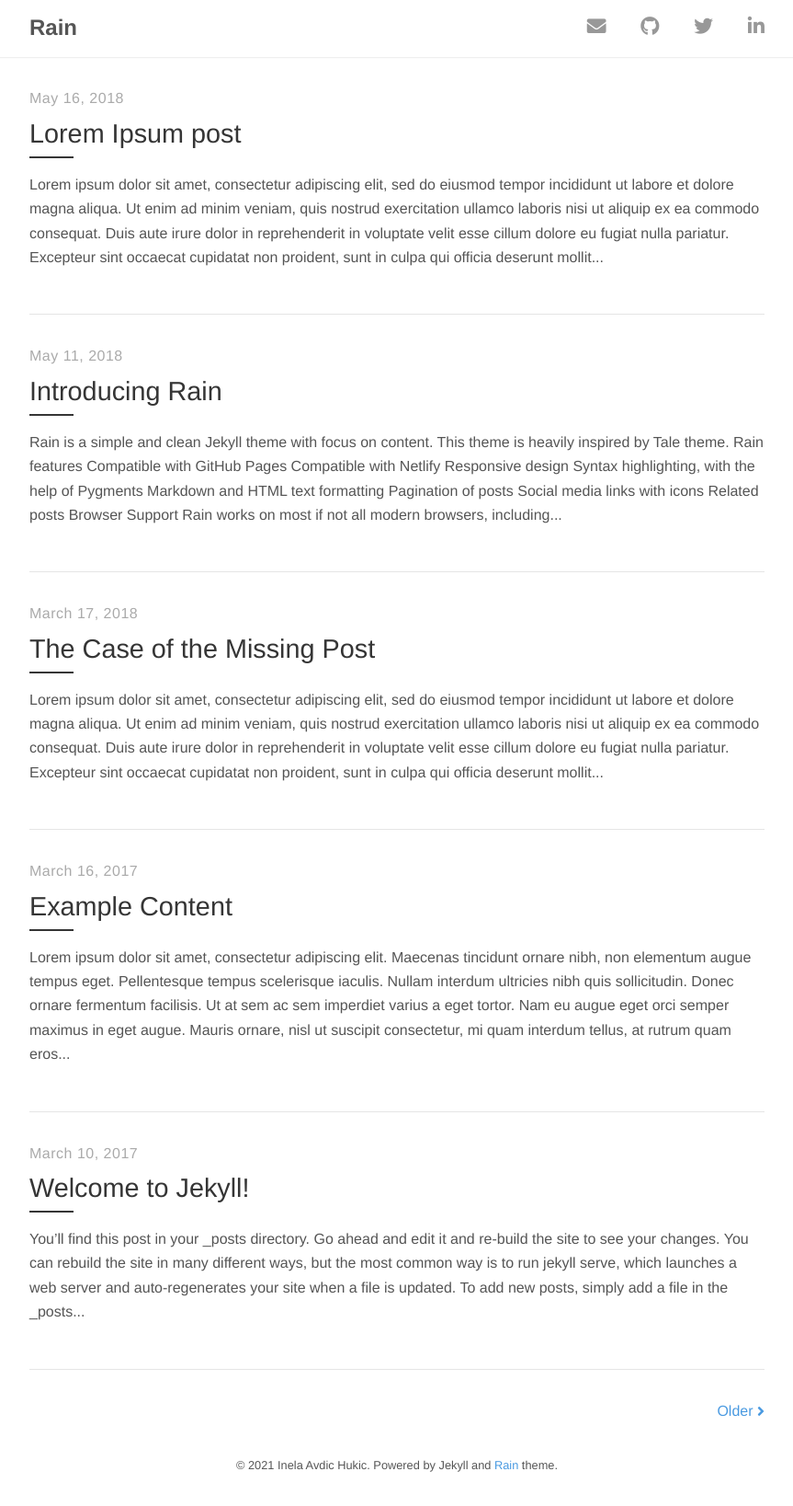
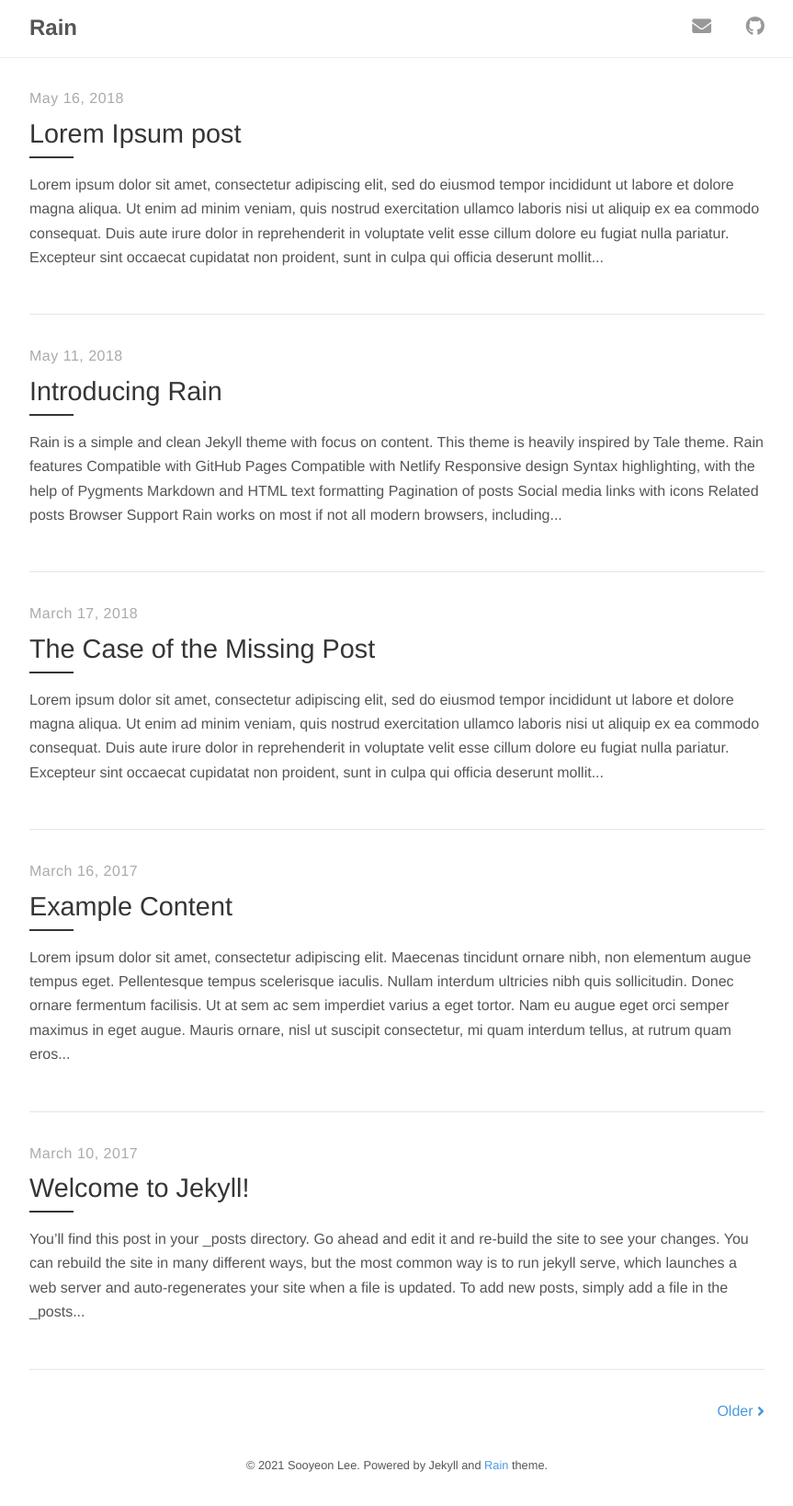
Before and after one commit to 32sylee/32sylee.github.io, a Jekyll site: the page built from index.html, in a window 1280 px wide. Shown: the whole page at 92% size, without its empty margins (208-1071 px from the left). Built offline with Jekyll 4.4.1, drawn with Linux system fonts in a browser that asks for light colours; nearby versions of some CDN libraries; the list of posts is cut into pages by our own code.

Commit message:
프로필 정보 수정

```diff
--- a/_config.yml
+++ b/_config.yml
@@ -1,13 +1,13 @@
 # Site settings
 title:          Rain
 description:    "Rain is a simple and clean Jekyll theme with focus on content."
-url:            https://github.com/inelaah/rain
+#url:            https://github.com/inelaah/rain
 
 # Author
 author:
-  name:         Inela Avdic Hukic
-  email:        inelaah@gmail.com
-  url:          https://inelaah.com
+  name:         Sooyeon Lee
+  email:        32sylee@gmail.com
+#  url:          https://inelaah.com
 
 # Build settings
 markdown:       kramdown
@@ -34,7 +34,7 @@ related_posts_section:
 
 # Links to social media
 social:
-  email: inelaah@gmail.com
-  github: https://github.com/inelaah
-  twitter: https://twitter.com
-  linkedin: https://ba.linkedin.com/in/inela-avdic-hukic-322354131
+  email: 32sylee@gmail.com
+  github: https://github.com/32sylee
+#  twitter: https://twitter.com
+#  linkedin: https://ba.linkedin.com/in/inela-avdic-hukic-322354131
```
